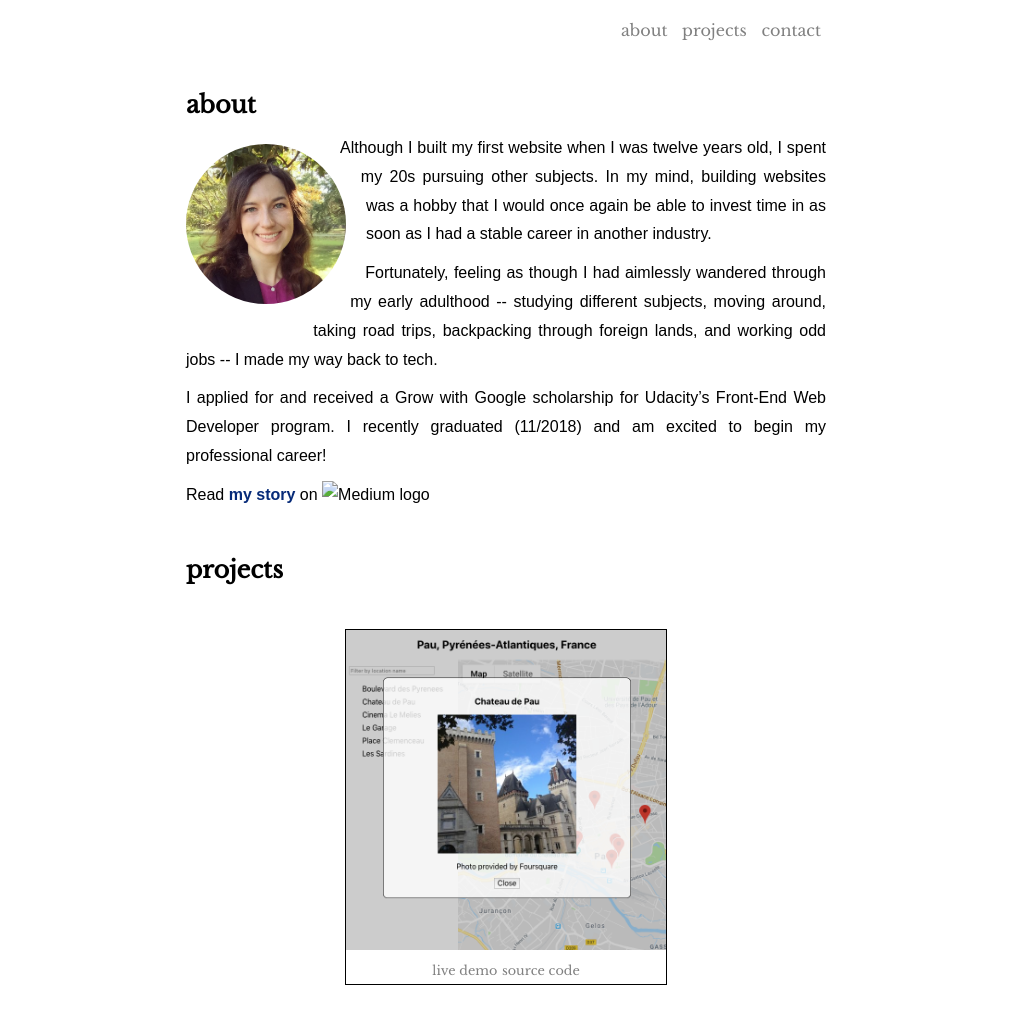
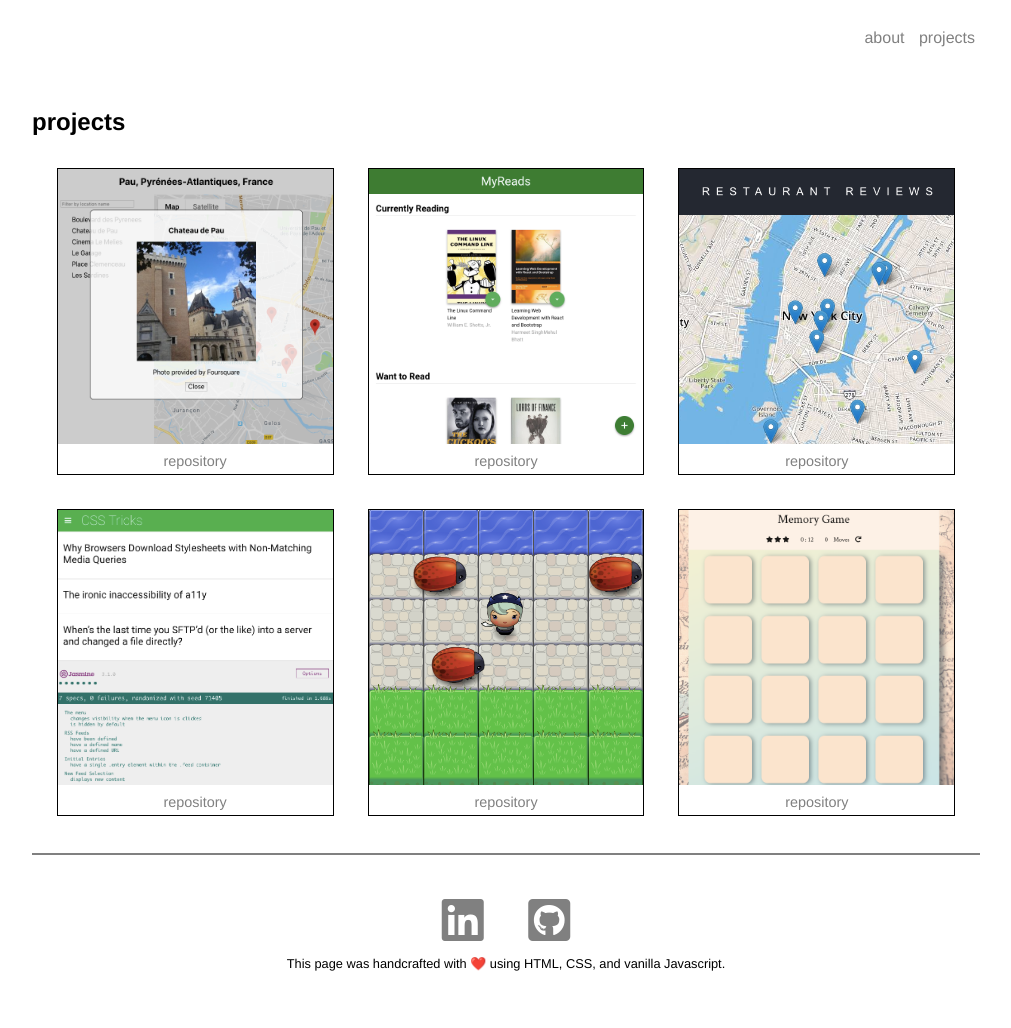
Before and after one commit to jessicamsutton/portfolio, a plain HTML site: page index.html in a window 1280 px wide. Shown: the part 5-1033 px from the top of the page, without its empty margins (134-1145 px from the left). Drawn offline with nearby package versions, Linux system fonts and the light colour scheme.

Commit message:
Minor improvements

```diff
--- a/css/app.css
+++ b/css/app.css
@@ -1,26 +1,9 @@
-html, body, div, span, applet, object, iframe,
-h1, h2, h3, h4, h5, h6, p, blockquote, pre,
-a, abbr, acronym, address, big, cite, code,
-del, dfn, em, img, ins, kbd, q, s, samp,
-small, strike, strong, sub, sup, tt, var,
-b, u, i, center,
-dl, dt, dd, ol, ul, li,
-fieldset, form, label, legend,
-table, caption, tbody, tfoot, thead, tr, th, td,
-article, aside, canvas, details, embed,
-figure, figcaption, footer, header, hgroup,
-menu, nav, output, ruby, section, summary,
-time, mark, audio, video {
-  margin: 0;
-  padding: 0;
-  border: 0;
-}
-
+/** Main Styling **/
 .site-container {
   display: flex;
   flex-flow: row wrap;
   background-color: #fff;
-  font-family: 'Libre Baskerville', serif;
+  font-family: Helvetica, Arial, sans-serif;
 }
 
 .header {
@@ -71,7 +54,7 @@ time, mark, audio, video {
 
 #about-container {
   width: 100%;
-  margin: 10px 0 20px 0;
+  margin: 10px 0 0 0;
   font: 0.9em;
 }
 
@@ -90,7 +73,6 @@ time, mark, audio, video {
 
 .about-info {
   line-height: 1.8;
-  font-family: sans-serif;
   text-align: justify;
   margin: 0 0 10px 0;
 }
@@ -106,7 +88,7 @@ time, mark, audio, video {
 }
 
 .medium-icon {
-  width: 40px
+  width: 40px;
 }
 
 #projects-container {
@@ -116,43 +98,40 @@ time, mark, audio, video {
   justify-content: center;
   width: 100%;
   height: auto;
+  padding: 20px 0;
 }
 
 .projects {
   height: auto;
-  margin: 30px;
+  margin: 17px;
   display: flex;
-  flex-flow: column wrap;
+  flex-flow: column;
   align-items: center;
+  justify-content: center;
   border: 1px solid black;
 }
 
 .project-images {
   width: 100%;
-  height: auto;
 }
 
 .projects img:hover {
-  filter: blur(5px);
+  filter: blur(2px);
 }
 
-.project-links {
-  padding: 5px 10px;
+.project-link {
+  padding: 5px;
+  list-style-type: none;
+  color: gray;
+  font-size: 0.9em;
 }
 
-.project-links li {
-  list-style-type: none;
-  display: inline;
-  bottom: 0;
-  font-size: 0.8em;
-}
-
-.project-links a:link, a:visited {
+.projects a:link, a:visited {
   color: gray;
   text-decoration: none;
 }
 
-.project-links a:hover {
+.projects a:hover {
   color: black;
 }
 
@@ -164,12 +143,14 @@ time, mark, audio, video {
   flex-flow: column;
   justify-content: center;
   align-items: center;
-  padding: 100px 10px 30px 10px;
+  padding: 10px 0;
   text-align: center;
+  border-top: 2px solid gray;
+  padding: 35px;
 }
 
 .fab {
-  padding: 0 35px;
+  padding: 0 20px;
 }
 
 .icons a:link, a:visited {
@@ -185,9 +166,37 @@ time, mark, audio, video {
 }
 
 .footer-text {
+  font-size: 0.8em;
+}
+
+
+/** Blog **/
+.blog-container {
+  display: flex;
+  flex-flow: column;
+  line-height: 30px;
+  text-align: justify;
   width: 100%;
-  font-size: 0.8em;
-  margin: 60px 0 20px;
+}
+
+.blog-post {
+  background-color: white;
+  padding: 20px;
+  margin: 0px 0;
+}
+
+.blog-hr {
+  border-top: 1.7px solid #5d3954;
+}
+
+.blog-paragraph {
+  text-indent: 1.5em;
+  font-size: 16px;
+  margin: 10px 0;
+}
+
+.letter-paragraph {
+  margin: 1em 0 0 3.5em;
 }
 
 
@@ -241,10 +250,10 @@ time, mark, audio, video {
 @media only screen and (min-width: 801px) {
   .site-container {
     margin: 0 auto;
-    width: 50%;
+    width: 75%;
   }
 
   .projects {
-    width: 50%;
+    width: 29%;
   }
 }
--- a/index.html
+++ b/index.html
@@ -4,7 +4,7 @@
   <meta charset="utf-8">
   <meta name="viewport" content="width=device-width,initial-scale=1">
   <meta http-equiv="X-UA-Compatible" content="IE=edge">
-  <title>Jessica Sutton | Portfolio</title>
+  <title>Portfolio | Jessica Sutton</title>
   <link rel="shortcut icon" href="img/favicon.ico">
   <link rel="stylesheet" type="text/css" href="css/app.css">
   <link rel="stylesheet" href="https://use.fontawesome.com/releases/v5.5.0/css/all.css" integrity="sha384-B4dIYHKNBt8Bc12p+WXckhzcICo0wtJAoU8YZTY5qE0Id1GSseTk6S+L3BlXeVIU" crossorigin="anonymous">
@@ -16,69 +16,36 @@
     <div class="nav-container">
       <h1 class="name"></h1>
       <ul class="nav-bar">
-        <li><a href="#about-container">about</a></li>
-        <li><a href="#projects-container">projects</a></li>
-        <li><a href="#footer-container">contact</a></li>
+        <li><a href="#">about</a></li>
+        <li><a href="#projects-link">projects</a></li>
       </ul>
     </div>
 
-    <div id="about-container">
-      <h2 class="header">about</h2>
-      <div class="float-container">
-        <img class="about-photo" src="img/2017.jpg" alt="Jessica Sutton">
-      </div>
-      <p class="about-info">Although I built my first website when I was twelve years old, I spent my 20s pursuing other subjects. In my mind, building websites was a hobby that I would once again be able to invest time in as soon as I had a stable career in another industry.</p>
-
-      <p class="about-info">Fortunately, feeling as though I had aimlessly wandered through my early adulthood -- studying different subjects, moving around, taking road trips, backpacking through foreign lands, and working odd jobs -- I made my way back to tech.</p>
-
-      <p class="about-info">I applied for and received a Grow with Google scholarship for Udacity’s Front-End Web Developer program. I recently graduated (11/2018) and am excited to begin my professional career!</p>
-
-      <p class="about-info">Read <a href="https://medium.com/@jmsutton0703/my-experience-as-a-google-udacity-scholar-7a5df98e5ad2">my story</a> on <img src="img/Monogram.png" alt="Medium logo" class="medium-icon"></p>
-    </div>
-
     <div id="projects-container">
-      <h2 class="header">projects</h2>
+      <h2 class="header" id="projects-link">projects</h2>
       <div class="projects">
         <a href="https://www.jessicamsutton.com/map-app"><img class="project-images" src="img/mapapp.png" alt="Neighborhood Map App"></a>
-        <ul class="project-links">
-          <li><a href="https://www.jessicamsutton.com/map-app">live demo</a></li>
-          <li><a href="https://github.com/jessicamsutton/neighborhood-app">source code</a></li>
-        </ul>
+          <a class="project-link" href="https://github.com/jessicamsutton/neighborhood-app">repository</a>
       </div>
       <div class="projects">
         <a href="https://www.jessicamsutton.com/myreads-app"><img class="project-images" src="img/myreads.png" alt="MyReads App"></a>
-        <ul class="project-links">
-          <li><a href="https://www.jessicamsutton.com/myreads-app">live demo</a></li>
-          <li><a href="https://github.com/jessicamsutton/myreads-app">source code</a></li>
-        </ul>
+          <a class="project-link" href="https://github.com/jessicamsutton/myreads-app">repository</a>
       </div>
       <div class="projects">
         <a href="https://www.jessicamsutton.com/restaurant-reviews-app"><img class="project-images" src="img/restaurantreviews.png" alt="Restaurant Reviews App"></a>
-        <ul class="project-links">
-          <li><a href="https://www.jessicamsutton.com/restaurant-reviews-app">live demo</a></li>
-          <li><a href="https://github.com/jessicamsutton/restaurant-reviews-app">source code</a></li>
-        </ul>
+          <a class="project-link" href="https://github.com/jessicamsutton/restaurant-reviews-app">repository</a>
       </div>
       <div class="projects">
         <a href="https://www.jessicamsutton.com/feedreader-testing"><img class="project-images" src="img/feedreader-testing.png" alt="Feedreader Testing"></a>
-        <ul class="project-links">
-          <li><a href="https://www.jessicamsutton.com/feedreader-testing">live demo</a></li>
-          <li><a href="https://github.com/jessicamsutton/feedreader-testing">source code</a></li>
-        </ul>
+          <a class="project-link" href="https://github.com/jessicamsutton/feedreader-testing">repository</a>
       </div>
       <div class="projects">
         <a href="https://www.jessicamsutton.com/arcade-game"><img class="project-images" src="img/arcadegame.png" alt="Arcade Game"></a>
-        <ul class="project-links">
-          <li><a href="https://www.jessicamsutton.com/arcade-game">live demo</a></li>
-          <li><a href="https://github.com/jessicamsutton/arcade-game">source code</a></li>
-        </ul>
+          <a class="project-link" href="https://github.com/jessicamsutton/arcade-game">repository</a>
       </div>
       <div class="projects">
         <a href="https://www.jessicamsutton.com/memory-game"><img class="project-images" src="img/memorygame.png" alt="Memory Game"></a>
-        <ul class="project-links">
-          <li><a href="https://www.jessicamsutton.com/memory-game">live demo</a></li>
-          <li><a href="https://github.com/jessicamsutton/memory-game">source code</a></li>
-        </ul>
+          <a class="project-link" href="https://github.com/jessicamsutton/memory-game">repository</a>
       </div>
     </div>
 
@@ -87,7 +54,7 @@
         <a href="https://www.linkedin.com/in/jessicamsutton/"><i class="fab fa-linkedin fa-3x"></i></a>
         <a href="https://github.com/jessicamsutton"><i class="fab fa-github-square fa-3x"></i></a>
       </div>
-      <p class="footer-text">This page was handcrafted with ❤️ using HTML, CSS, and vanilla Javascript. 🍨</p>
+      <p class="footer-text">This page was handcrafted with ❤️ using HTML, CSS, and vanilla Javascript.</p>
     </footer>
   </div>
 
```
